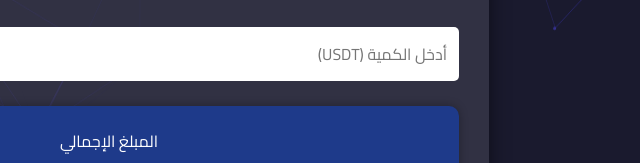
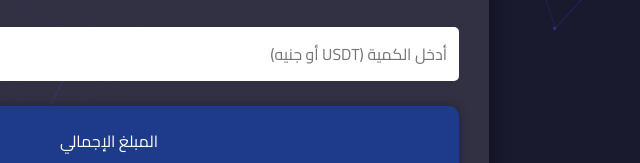
Before and after one commit to T2Digital/MCash, a plain HTML site: page index.html in a window 1280 px wide. Shown: the part 355-518 px from the top of the page, 531-1171 px from the left. Drawn offline with nearby package versions, Linux system fonts and the light colour scheme; animation ran at ten frames a second.

Commit message:
Update index.html

```diff
--- a/index.html
+++ b/index.html
@@ -12,7 +12,7 @@
     <!-- Open Graph Tags -->
     <meta property="og:title" content="تيتو كاش: شراء وبيع البيتكوين وتيثر دولار في مصر">
     <meta property="og:description" content="منصة تيتو كاش لشراء وبيع البيتكوين وتيثر دولار (USDT) والعملات الرقمية بسهولة وأمان في مصر. استبدل عملاتك الآن بأفضل الأسعار!">
-    <meta property="og:image" content="https://i.ibb.co/NgjqbwFq/1000017959.png">
+    <meta property="og:image" content="https://i.ibb.co/x85b221r/1000018025-removebg-preview.png">
     <meta property="og:url" content="https://t2digital.github.io/MCash/">
     <meta property="og:type" content="website">
     <meta property="og:site_name" content="T2 Cash">
@@ -21,7 +21,7 @@
     <meta name="twitter:card" content="summary_large_image">
     <meta name="twitter:title" content="تيتو كاش: شراء وبيع البيتكوين وتيثر دولار في مصر">
     <meta name="twitter:description" content="منصة تيتو كاش لشراء وبيع البيتكوين وتيثر دولار (USDT) والعملات الرقمية بسهولة وأمان في مصر.">
-    <meta name="twitter:image" content="https://i.ibb.co/NgjqbwFq/1000017959.png">
+    <meta name="twitter:image" content="https://i.ibb.co/x85b221r/1000018025-removebg-preview.png">
 
     <link rel="stylesheet" href="styles.css">
     <link href="https://fonts.googleapis.com/css2?family=Cairo:wght@400;700&display=swap" rel="stylesheet">
@@ -46,7 +46,7 @@
                 <button class="toggle-btn" onclick="setMode('sell')">بيع USDT</button>
             </div>
             <div class="calculator">
-                <input type="number" id="amount" placeholder="أدخل الكمية (USDT)" oninput="calculate()">
+                <input type="number" id="amount" placeholder="أدخل الكمية (USDT أو جنيه)" oninput="calculate()">
                 <div class="result-box">
                     <p>المبلغ الإجمالي</p>
                     <span id="result">0</span>
```
